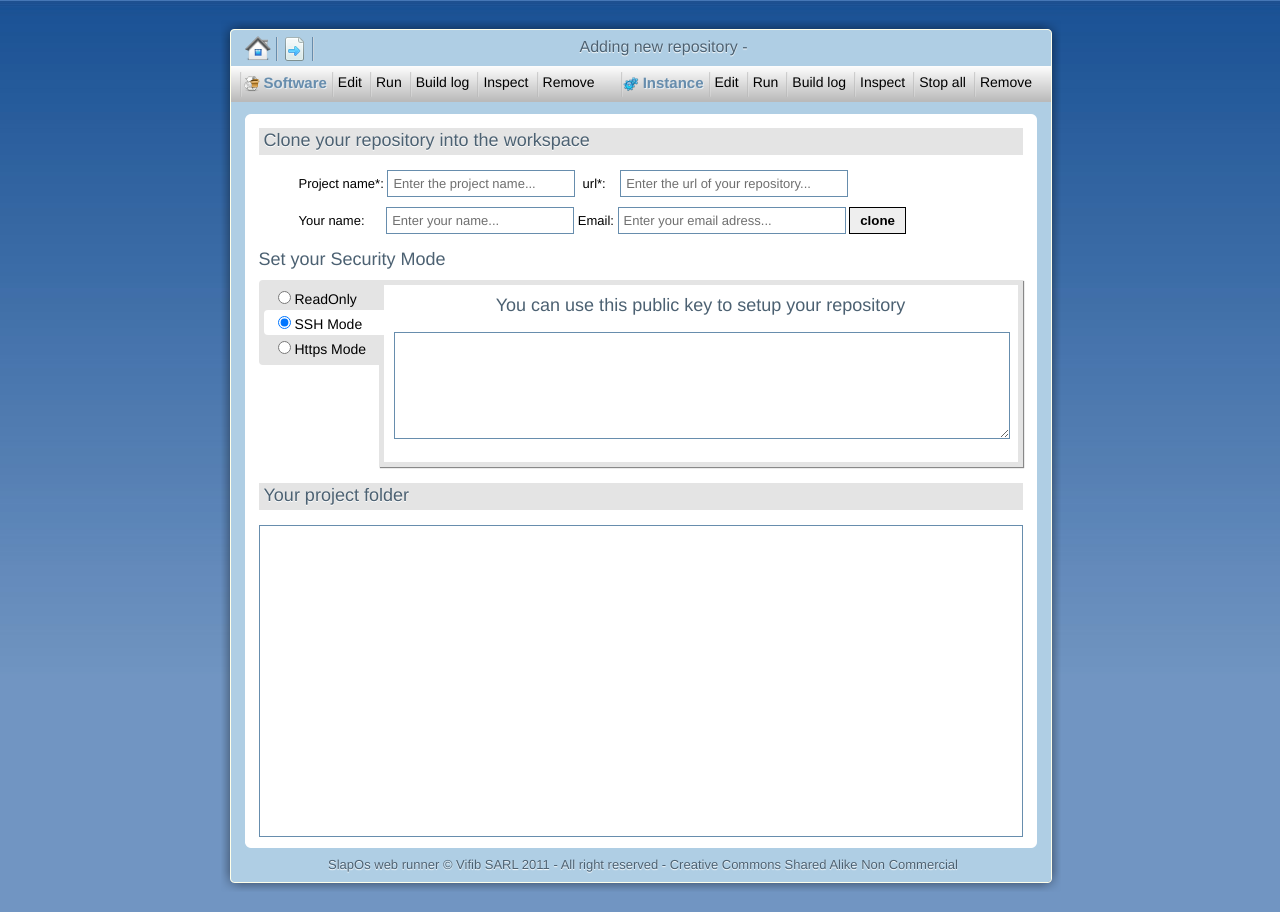
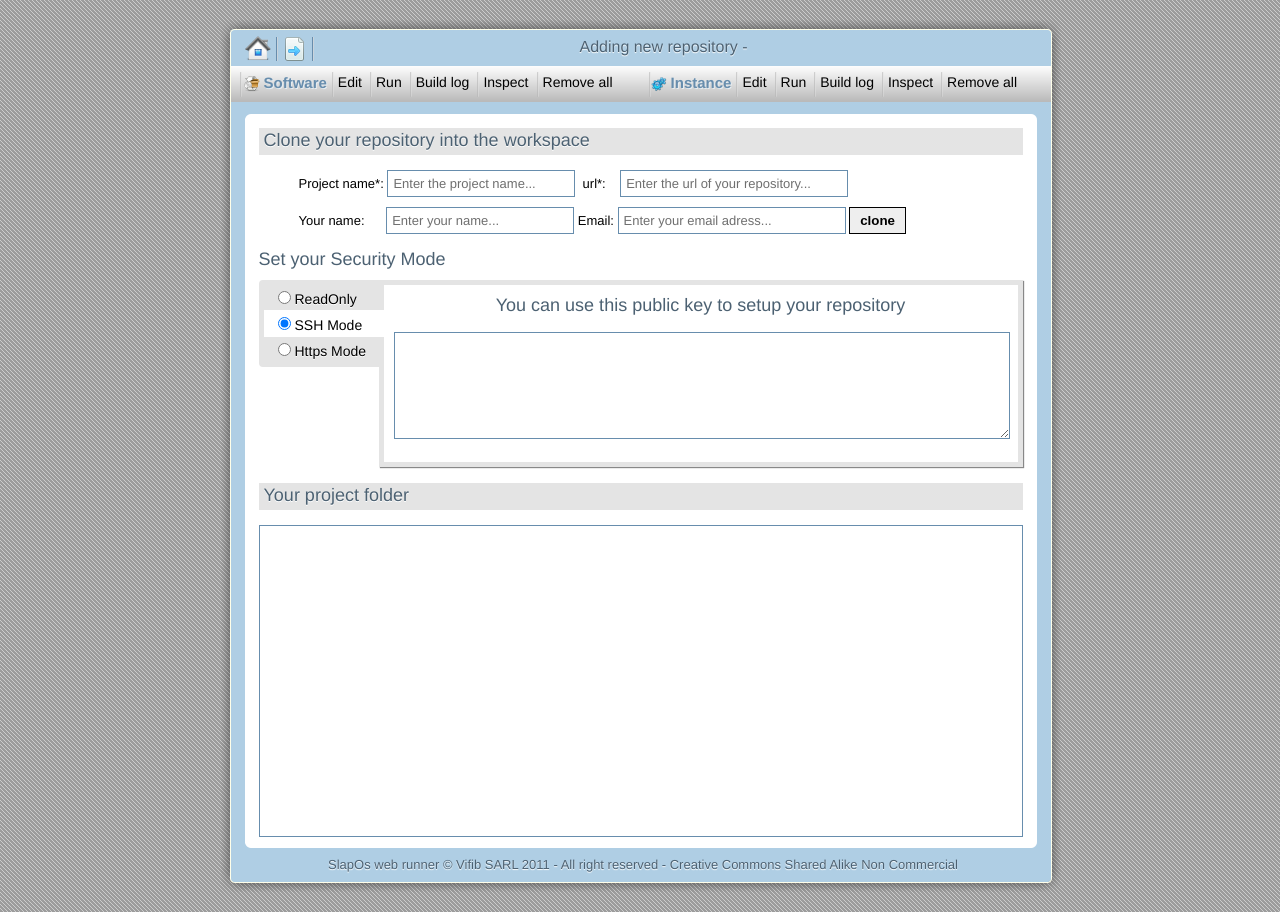
Before and after one commit to jerome-nexedi/slapos.toolbox, a Python web app: template slapos/runner/templates/cloneRepository.html in a window 1280 px wide. Run offline with Jinja, Linux system fonts and the light colour scheme; the template is opened without the code that fills it, so the values that code supplies are empty.

Commit message:
Update Webrunner UI

```diff
--- a/slapos/runner/static/css/styles.css
+++ b/slapos/runner/static/css/styles.css
@@ -39,10 +42,10 @@ textarea {
 }
 
 body {
-	background: #7195c2 url('../images/cloud_bg.jpg') repeat-x;
-	font: 13px 'Helvetica Neue', Helvetica, Arial, sans-serif;
+	background: url("../images/1307251316-background-stripes.gif") repeat #9C9C9C;
+	font-family: 'Helvetica Neue',Helvetica,Arial,sans-serif;
 	color: #000000;
-	font-size: normal;
+	font-size: 13px;
 }
 
 #page
@@ -119,7 +122,7 @@ body {
 }
 
 .space{
-    margin-left: 18px;
+    margin-left: 28px;
 }
 
 .wmenu li{
@@ -645,22 +645,22 @@ a.lshare img{
 .error_message{ background: url(../images/exit.png) center no-repeat; height: 26px;}
 .confirm_message{ background: url(../images/confirm.png) center no-repeat; height: 26px;}
 .info_message{ background: url(../images/info.png) center no-repeat; height: 26px;}
-#error p{ fon-size: 13px; color: #4A131F;}
+#error p{ font-size: 13px; color: #4A131F;}
 #pClose{background:url(../images/close.png) no-repeat 0px 0px; display:block; width:22px; height:22px; cursor:pointer}
 #pClose:hover{background:url(../images/close_hover.png) no-repeat 0px 0px;}
 .md5sum {margin:10px; font-size:15px;}
 .title{background: #e4e4e4; width: 100%; height: 25px; padding-top:2px; text-indent: 5px; color: #737373; text-shadow: 0px 1px #FFF;}
-.clone-box-left{float:left; width: 120px; font-size:14px; background: #e4e4e4; padding:5px 0 5px 5px; margin-top:10px;
+.menu-box-left{float:left; width: 120px; font-size:14px; background: #e4e4e4; padding:5px 0 5px 5px; margin-top:10px;
     font-size:14px; border-radius: 4px 0 0 4px;}
-.clone-box-right{background: #e4e4e4; padding: 5px; float:right; width: 634px; margin-left: -5px;
+.menu-box-right{background: #e4e4e4; padding: 5px; float:right; width: 634px; margin-left: -5px;
     margin-top:10px; box-shadow: 1px 1px 1px #888888;}
-.clone-box-left ul{margin:0px; list-style:none}
-.clone-box-left li{padding: 2px; padding-left:10px; padding-right:10px;}
-.clone-box-left li:hover{background:#F0F2F2; border-radius: 4px 0 0 4px;}
-.clone-box-left li.checked{background:#fff; border-radius: 4px 0 0 4px;}
-.clone-box-right h2{text-align:center}
+.menu-box-left ul{margin:0px; list-style:none;}
+.menu-box-left li{padding: 2px; padding-left:10px; padding-right:10px; text-shadow: 0px 1px #fff;border-bottom:1px solid #fff;}
+.menu-box-left li:hover{background:#F0F2F2;}
+.menu-box-left li.checked{background:#fff;}
+.menu-box-right h2{text-align:center}
 /* Bubble pop-up */
-.popup {position: absolute; display: none; z-index: 50;}
+.popup {position: absolute; display: none; z-index: 150;}
 .popup table, .popup td, .popup th{margin:0; padding:0; background:none; border:0; border-collapse:collapse;}
 .popup td.corner {height: 15px;width: 19px;}
 .popup td#topleft { background-image: url(../images/bubble-8.png); }
@@ -677,4 +677,15 @@ a.lshare img{
 .popup a:hover{color: #666666;}
 .popup ul{margin:0; padding:0; list-style:none;}
 .popup li{border-bottom: 1px dashed #666666; padding:5px; padding-top:5px;}
+.popup-value{display:none;}
 textarea.parameter {border: solid 1px #678dad; color: #666666; height:110px;}
+
+input[type=radio] {
+}
+
+input[type=radio]:checked {
+}
+
+input[type=radio]:hover {
+    box-shadow: 0px 1px 3px #F0F1F2;
+}
--- a/slapos/runner/static/js/jquery/jqueryToolTip.js
+++ b/slapos/runner/static/js/jquery/jqueryToolTip.js
@@ -6,14 +6,27 @@ $(function () {
     var beingShown = false;
     var shown = false;
     $('.popup').css('opacity', 0);
-    $('a[rel=tooltip], .popup').mouseover(function () {
+    $('a[rel=tooltip], a[rel=tooltip-min], .popup').mouseover(function () {
         var height = $(this).height();
-        var top = $(this).offset().top + height + 5;
+        var top = $(this).offset().top + height;
         var left = $(this).offset().left - ($(this).width() /2);
+        var content = "#tooltip-" + $(this).attr('id');
         if (hideDelayTimer) clearTimeout(hideDelayTimer);
         if (beingShown || shown) {
             return;
         } else {
+            $('#jqtooltip').empty();
+            var contentValue = $(content).clone(true, true);
+            /*$(contentValue).find("*").each(function(index, element) {
+              if(element.id){element.id = "jqt_" + element.id;}
+               if($(this).attr('for')){$(this).attr('for', 'jqt_' + $(this).attr('for'))}
+               //var events = $(content).get[0];
+               //for (var type in events)
+  		          // for (var handler in events[type])
+				          // jQuery.event.add(this, type, events[type][handler], events[type][handler].data);
+            });*/
+            $(contentValue).appendTo('#jqtooltip');
+            $('#jqtooltip ' + content).show();
             // reset position of info box
             beingShown = true;
             $('.popup').css({
@@ -37,8 +50,8 @@ $(function () {
                     top: '-=' + distance + 'px',
                     opacity: 0
                 }, time, 'swing', function () {
+                    $('.popup').css('display', 'none');
                     shown = false;
-                    $('.popup').css('display', 'none');
                 });
             }, hideDelay)
         return false;
--- a/slapos/runner/static/js/scripts/common.js
+++ b/slapos/runner/static/js/scripts/common.js
@@ -9,3 +9,22 @@ String.prototype.trim = function () {
 }
 
 /**************************/
+
+$(document).ready(function() {
+  		$('input[type="text"]').addClass("idleField");
+       		$('input[type="text"]').focus(function() {
+       			$(this).removeClass("idleField").addClass("focusField");
+    		    if (this.value == this.defaultValue){
+    		    	this.value = '';
+				}
+				if(this.value != this.defaultValue){
+	    			this.select();
+	    		}
+    		});
+    		$('input[type="text"]').blur(function() {
+    			$(this).removeClass("focusField").addClass("idleField");
+    		    if ($.trim(this.value) == ''){
+			    	this.value = (this.defaultValue ? this.defaultValue : '');
+				}
+    		});
+});
--- a/slapos/runner/static/js/scripts/editor.js
+++ b/slapos/runner/static/js/scripts/editor.js
@@ -7,7 +7,6 @@ $(document).ready( function() {
 	editor.getSession().setTabSize(2);
 	editor.getSession().setUseSoftTabs(true);
 	editor.renderer.setHScrollBarAlwaysVisible(false);
-	$("#editor").css("font-size", "14px");
 
 	var file = $("input#profile").val();
 	var workdir = $("input#workdir").val();
--- a/slapos/runner/static/js/scripts/softwareFolder.js
+++ b/slapos/runner/static/js/scripts/softwareFolder.js
@@ -7,7 +7,6 @@ $(document).ready( function() {
 	editor.getSession().setTabSize(2);
 	editor.getSession().setUseSoftTabs(true);
 	editor.renderer.setHScrollBarAlwaysVisible(false);
-	$("#editor").css("font-size", "14px");
 
 	var script = "/readFolder";
 	var softwareDisplay = true;
--- a/slapos/runner/templates/cloneRepository.html
+++ b/slapos/runner/templates/cloneRepository.html
@@ -24,7 +24,7 @@
 <br/><br/>
 </div>
 <h2>Set your Security Mode</h2>
-<div class="clone-box-right">
+<div class="menu-box-right">
 	<div style="background:#fff; padding:10px; min-height:100px; font-size:14px;">
 	<div id="box0">
 	<h2>Clone Repository without using HTTPS and SSH</h2><br/>
@@ -51,11 +51,11 @@
 	</div>
 	</div>
 </div>
-<div class="clone-box-left">
+<div class="menu-box-left">
 	<ul id="modelist">
 		<li class="checked"><input type="radio" name="security" id="nothing" value="nothing" /><label for="nothing">ReadOnly</label></li>
 		<li><input type="radio" name="security" id="ssh" value="SSH" checked /><label for="ssh">SSH Mode</label></li>
-		<li><input type="radio" name="security" id="https" value="HTTPS" /><label for="https">Https Mode</label></li>
+		<li style="border-bottom:none"><input type="radio" name="security" id="https" value="HTTPS" /><label for="https">Https Mode</label></li>
 	</ul>
 </div>
 <div class="clear"></div><br/>
--- a/slapos/runner/templates/layout.html
+++ b/slapos/runner/templates/layout.html
@@ -24,22 +24,6 @@
 	<script src="{{ url_for('static', filename='js/scripts/common.js') }}" type="text/javascript" charset="utf-8"></script>
         <script type="text/javascript">
 		$(document).ready(function() {
-			$('input[type="text"]').addClass("idleField");
-       		$('input[type="text"]').focus(function() {
-       			$(this).removeClass("idleField").addClass("focusField");
-    		    if (this.value == this.defaultValue){
-    		    	this.value = '';
-				}
-				if(this.value != this.defaultValue){
-	    			this.select();
-	    		}
-    		});
-    		$('input[type="text"]').blur(function() {
-    			$(this).removeClass("focusField").addClass("idleField");
-    		    if ($.trim(this.value) == ''){
-			    	this.value = (this.defaultValue ? this.defaultValue : '');
-				}
-    		});
   		if($("input#fmsg").val() != ""){
   		   $("#error").Popup($("input#fmsg").val(), {type:'info', duration:5000, load:true});
   		}
@@ -75,15 +59,14 @@
                         <li><a href="{{ url_for('runSoftwareProfile') }}" id="softrun">Run</a></li>
                         <li><a href="{{ url_for('viewSoftwareLog') }}">Build log</a></li>
                         <li><a href="{{ url_for('inspectSoftware') }}">Inspect</a></li>
-                        <li><a href="{{ url_for('removeSoftware') }}">Remove</a></li>
+                        <li><a href="{{ url_for('removeSoftware') }}">Remove all</a></li>
 
                         <li class="space"><span class="title_instance">Instance</span></li>
                         <li><a href="{{ url_for('editInstanceProfile') }}">Edit</a></li>
                         <li><a href="{{ url_for('runInstanceProfile') }}" id="instrun">Run</a></li>
                         <li><a href="{{ url_for('viewInstanceLog') }}">Build log</a></li>
                         <li><a href="{{ url_for('inspectInstance') }}">Inspect</a></li>
-                        <li><a href="{{ url_for('stopAllPartition') }}">Stop all</a></li>
-                        <li><a href="{{ url_for('removeInstance') }}">Remove</a></li>
+                        <li><a href="{{ url_for('removeInstance') }}">Remove all</a></li>
                     </ul>
                 </div>
                 <div class="clear"></div>
```
Also changed, not shown: other parts of slapos/runner/static/css/styles.css (+18 -18 lines), other parts of slapos/runner/templates/layout.html (+29 -2 lines), slapos/runner/static/css/jqueryTabs.css (+5 -6 lines), slapos/runner/templates/softwareFolder.html (+4 -20 lines), slapos/runner/templates/updateInstanceProfile.html (+5 -21 lines), slapos/runner/templates/updateSoftwareProfile.html (+5 -21 lines), slapos/runner/static/images/1307251316-background-stripes.gif (added), slapos/runner/static/images/empty.png (added). Lines whose indentation alone changed are shown as unchanged.
